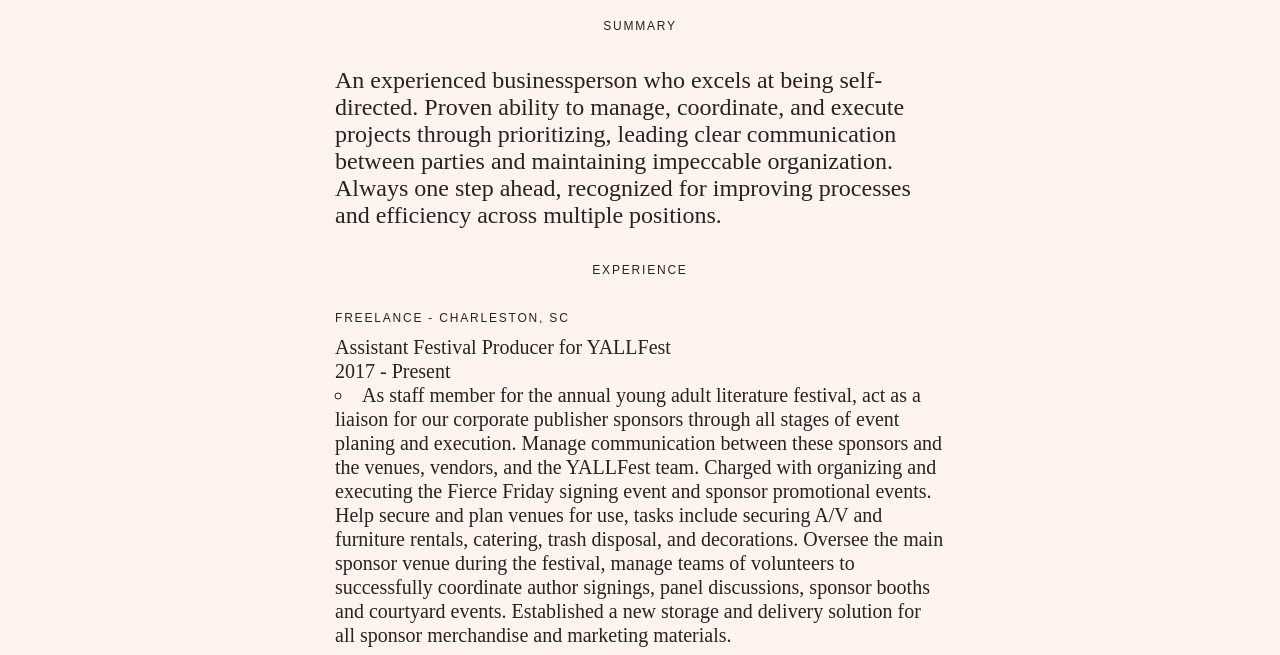
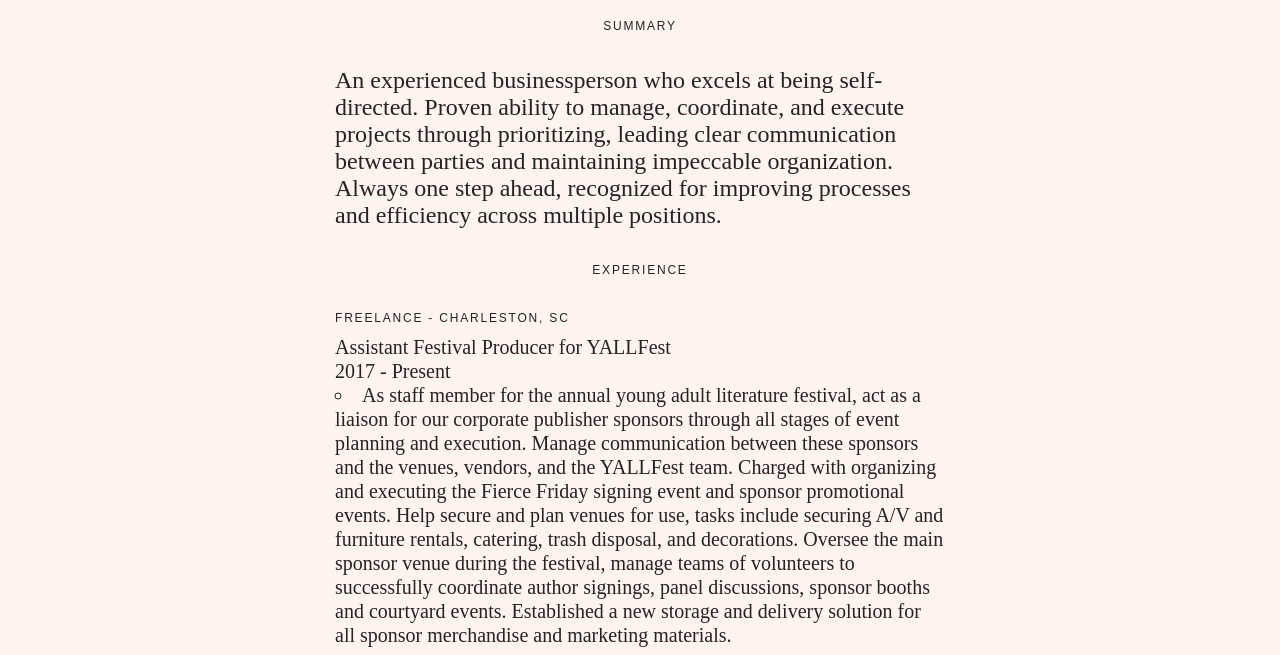
Before and after one commit to francesoliver/francesoliver.github.io, a plain HTML site: page resume.html in a window 1280 px wide. Shown: the part 135-790 px from the top of the page. Drawn offline with Linux system fonts and the light colour scheme; a small style sheet from the web is missing.

Commit message:
spell check!

```diff
--- a/resume.html
+++ b/resume.html
@@ -41,7 +41,7 @@
         <ul>
           <strong>Assistant Festival Producer for YALLFest</br>2017 - Present</strong>
           <li>
-            As staff member for the annual young adult literature festival, act as a liaison for our corporate publisher sponsors through all stages of event planing and execution. Manage communication between these sponsors and the venues, vendors, and the YALLFest team. Charged with organizing and executing the Fierce Friday signing event and sponsor promotional events. Help secure and plan venues for use, tasks include securing A/V and furniture rentals, catering, trash disposal, and decorations. Oversee the main sponsor venue during the festival, manage teams of volunteers to successfully coordinate author signings, panel discussions, sponsor booths and courtyard events. Established a new storage and delivery solution for all sponsor merchandise and marketing materials.
+            As staff member for the annual young adult literature festival, act as a liaison for our corporate publisher sponsors through all stages of event planning and execution. Manage communication between these sponsors and the venues, vendors, and the YALLFest team. Charged with organizing and executing the Fierce Friday signing event and sponsor promotional events. Help secure and plan venues for use, tasks include securing A/V and furniture rentals, catering, trash disposal, and decorations. Oversee the main sponsor venue during the festival, manage teams of volunteers to successfully coordinate author signings, panel discussions, sponsor booths and courtyard events. Established a new storage and delivery solution for all sponsor merchandise and marketing materials.
           </li>
 
           <strong>Production Coordinator for Lawton Miles Studio</br>January 2019 - Present</strong>
```
